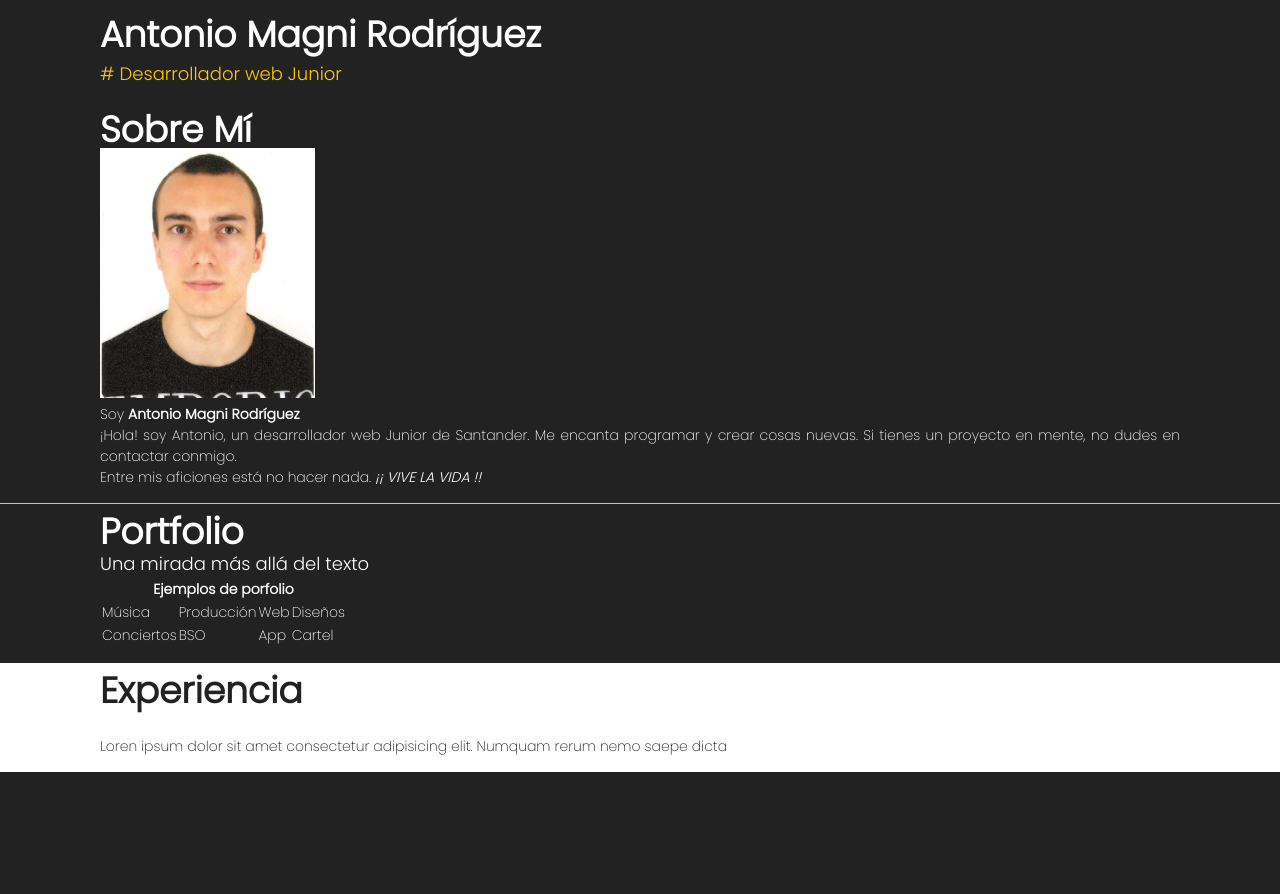
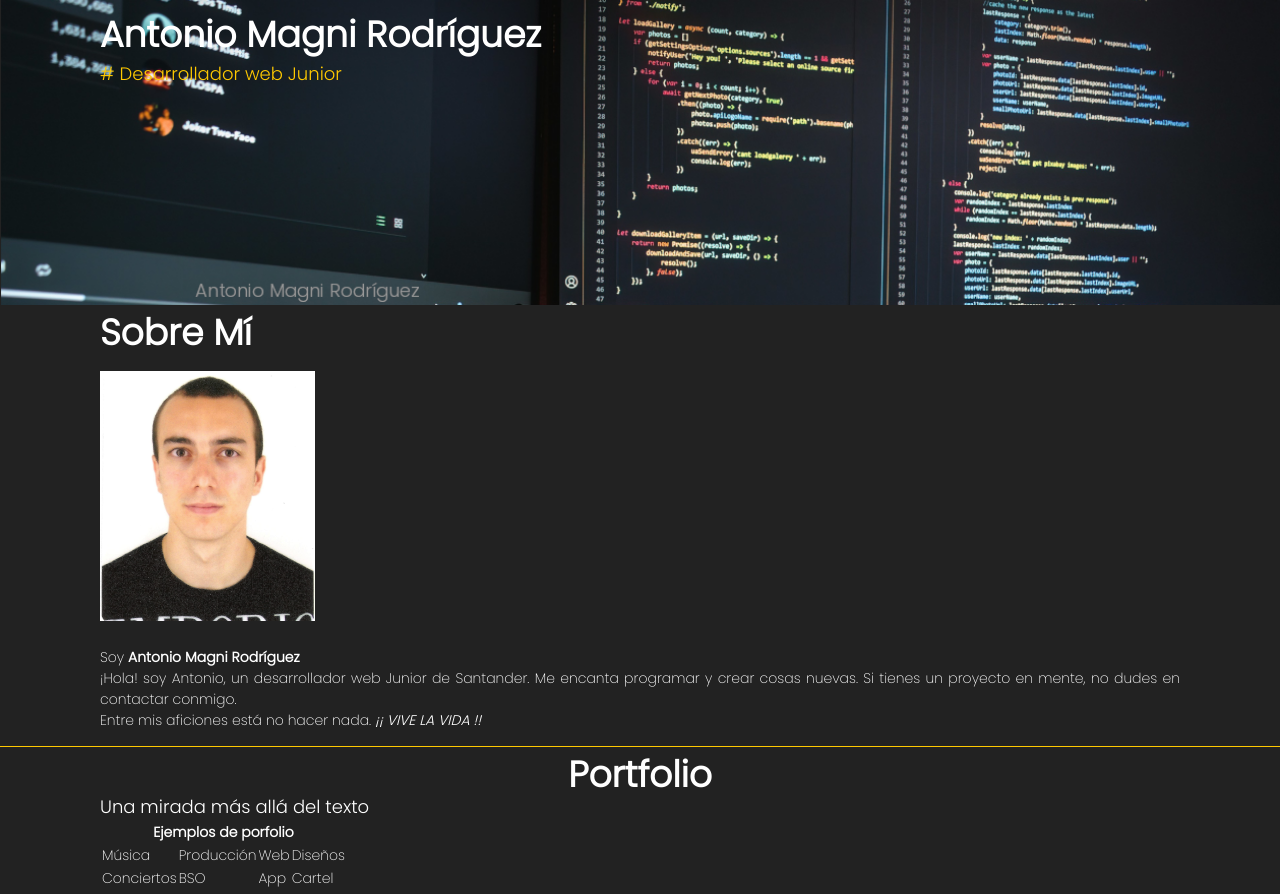
Before and after one commit to AntonioMagni/Practica, a plain HTML site: page portfolio/index.html in a window 1280 px wide. Shown: the top 894 px of the page. Before the commit the page ends 800 px from the top, so only its background shows below. Drawn offline with Linux system fonts and the light colour scheme.

Commit message:
Imagen Cabecera

```diff
--- a/portfolio/css/estilos.css
+++ b/portfolio/css/estilos.css
@@ -55,9 +55,24 @@ cite{
     background-color: white ;
     color: #222
 }
-#sobremi{
 
-}
 #portfolio{
     border-top: 1px solid #ffc900;
+    h2 {
+        text-align: center;
+    }
 }
+
+#inicio{
+    background-image: url("../Imagenes/Cabecera.png");
+    background-repeat: no-repeat;
+    background-size: cover;
+    min-height: 280px;
+}
+
+#sobremi{
+   img{
+    padding-top: 20px;
+    padding-bottom: 20px;
+   }
+}
```
Also changed, not shown: portfolio/Imagenes/Cabecera.png (added), portfolio/Imagenes/FOTO_CABECERA.jpg (added).
